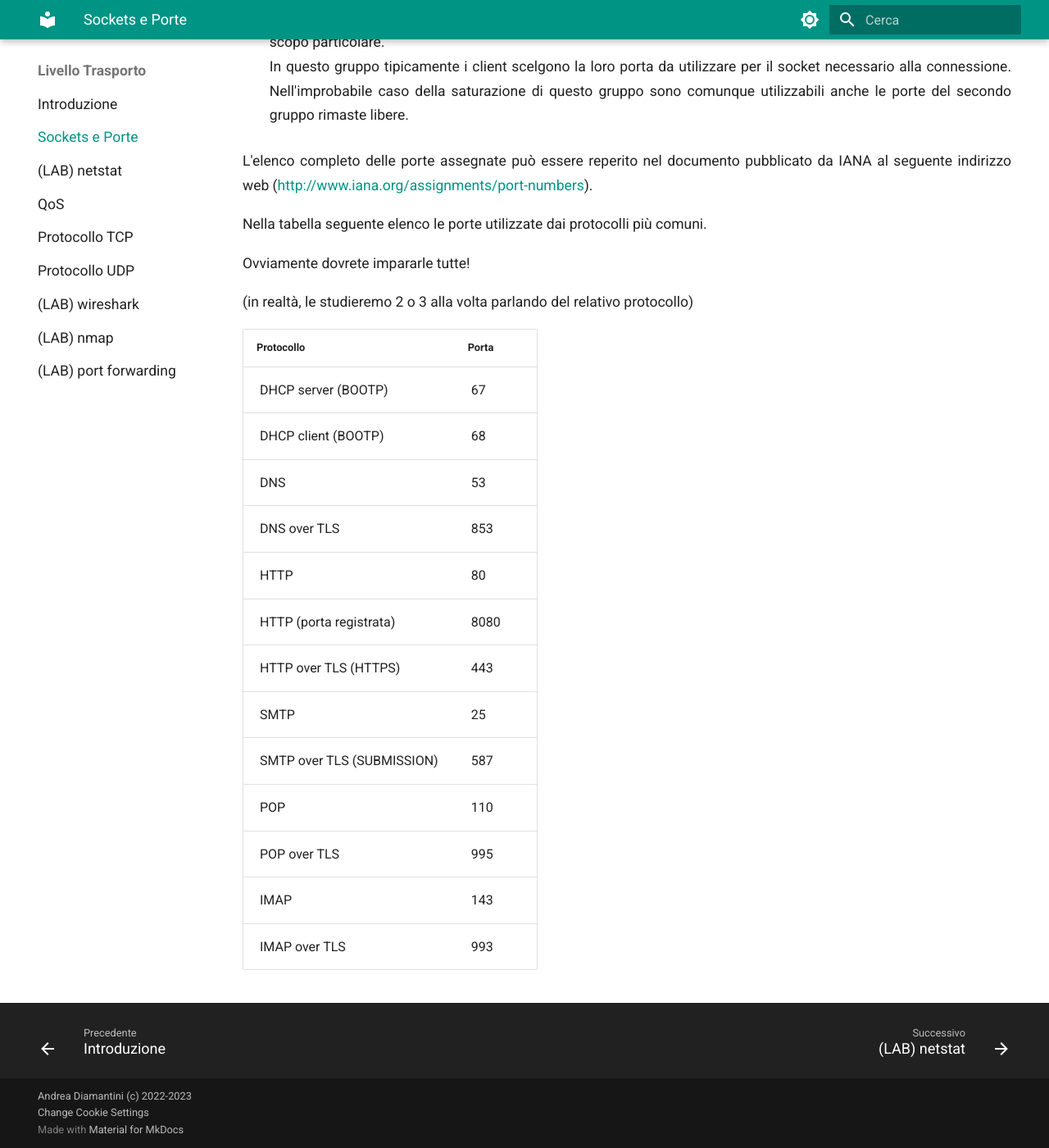
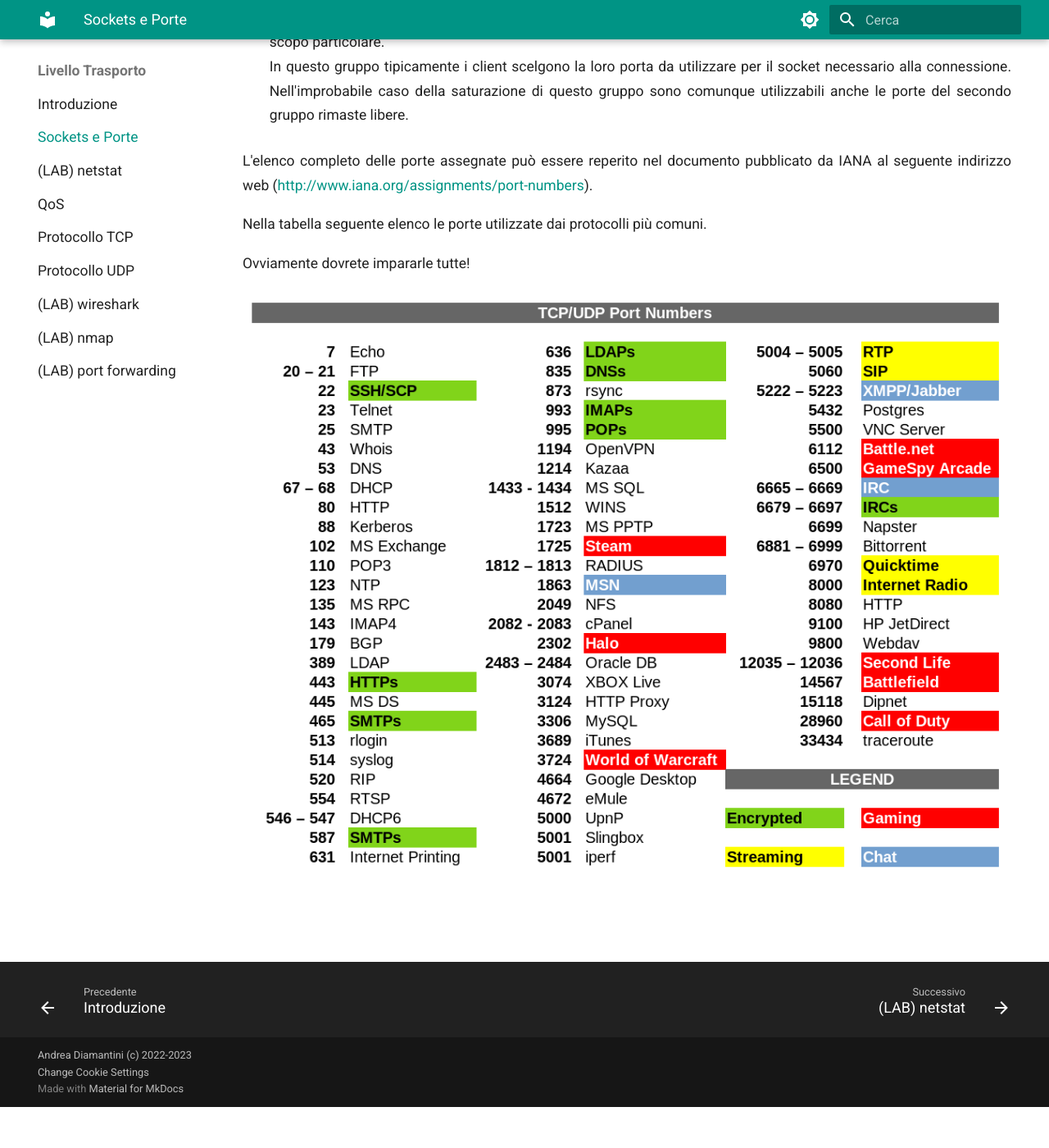
Before and after one commit to adjamhub/nethandouts, an MkDocs documentation site: the page built from docs/Trasporto/01_sockets_ports.md, in a window 1280 px wide and 1400 px high, scrolled down 2666 px. Shown: the whole window at 82% size. Built offline with MkDocs 1.6.1 and Material for MkDocs 9.7.7, drawn with Linux system fonts in a browser that asks for light colours; after the commit the page ends 4016 px from its top, so only the background shows below that.

Commit message:
TCP/UDP common ports image

```diff
--- a/docs/Trasporto/01_sockets_ports.md
+++ b/docs/Trasporto/01_sockets_ports.md
@@ -137,21 +137,7 @@
 
 Ovviamente dovrete impararle tutte!
 
-(in realtà, le studieremo 2 o 3 alla volta parlando del relativo
-protocollo)
+![Transport Layer Common Ports](images/Transport_Layer_Ports.png)
 
-| Protocollo                 | Porta |
-|----------------------------|-------|
-| DHCP server (BOOTP)        |    67 |
-| DHCP client (BOOTP)        |    68 |
-| DNS                        |    53 |
-| DNS over TLS               |   853 |
-| HTTP                       |    80 |
-| HTTP (porta registrata)    |  8080 |
-| HTTP over TLS (HTTPS)      |   443 |
-| SMTP                       |    25 |
-| SMTP over TLS (SUBMISSION) |   587 |
-| POP                        |   110 |
-| POP over TLS               |   995 |
-| IMAP                       |   143 |
-| IMAP over TLS              |   993 |
+<br>
+<br>
--- a/mkdocs.yml
+++ b/mkdocs.yml
@@ -114,7 +114,7 @@
     - (LAB) server web:         Superiore/lab_710_server_web.md
     - (LAB) sito web a casa tua:    Superiore/lab_711_sito_casa.md
     - (LAB) Telnet e HTTP:      Superiore/lab_712_telnet_http.md
-    - (LAB) DNS clients:        Superiore/sup_720_DNS_clients.md
+    - (LAB) DNS clients:        Superiore/lab_720_DNS_clients.md
     - (LAB) DNS server:         Superiore/lab_721_DNS_server.md
     - (LAB) DHCP server:        Superiore/lab_730_DHCP_server.md
     - (LAB) Access Point DIY:   Superiore/lab_731_AccessPoint_DIY.md
```
Also changed, not shown: docs/Trasporto/images/Transport_Layer_Ports.png (added).
